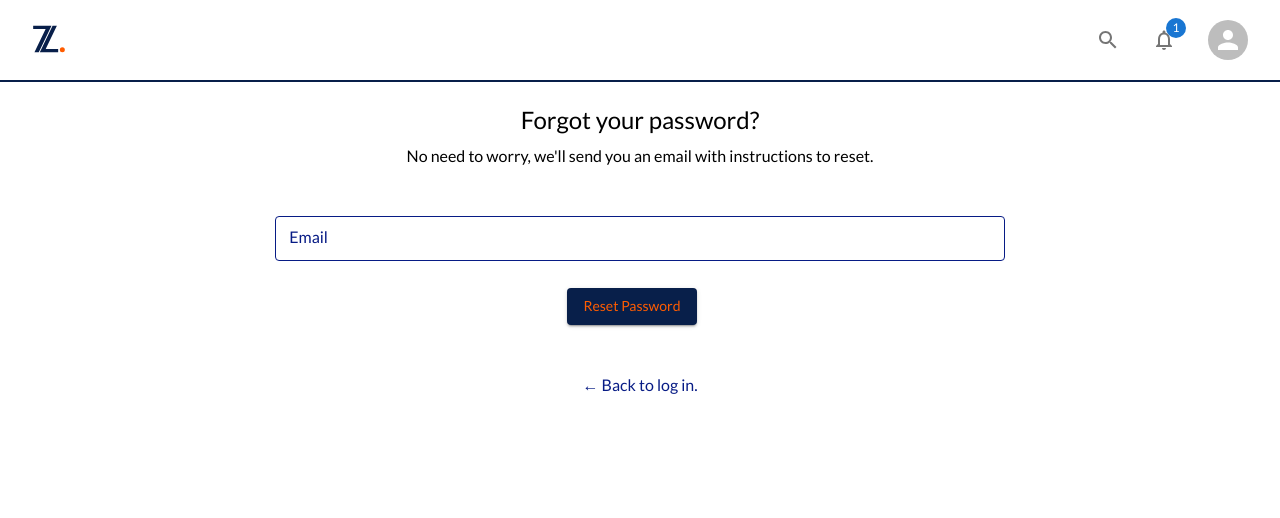
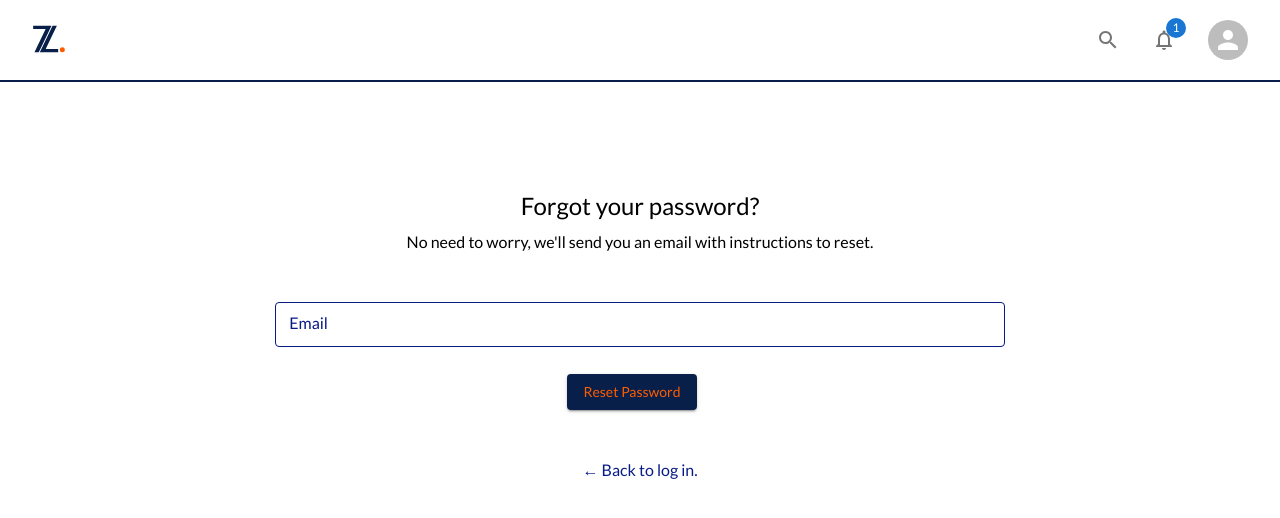
Before and after one commit to Vinyl-Davyl/zapi-dummy-fe, a React (Create React App) app: page /forgot-password in a window 1280 px wide. Shown: the top 518 px of the page. Built offline with nearby package versions, Linux system fonts and the light colour scheme.

Commit message:
made changes to the forgot password page

```diff
--- a/src/App.js
+++ b/src/App.js
@@ -1,11 +1,13 @@
-import React, { useState } from 'react'
+import React, { useEffect, useState } from 'react'
 import { Routes, Route } from 'react-router-dom'
+import { useDispatch } from 'react-redux'
 import { ThemeProvider } from '@mui/material'
 import { makeStyles } from '@mui/styles'
 
 import { ForgotPassword, Home, LoginPage, Signup, SingleApi, UserProfile, Categories, Category, CreateOrg } from './pages'
 import { Navbar } from './components'
 import { theme } from './theme'
+import { getApis } from './redux/features/api/apiSlice'
 
 const useStyles = makeStyles({
   router_container: {
@@ -18,6 +20,12 @@ const useStyles = makeStyles({
 const App = () => {
   const [query, setQuery] = useState('')
   const classes = useStyles()
+  const dispatch = useDispatch()
+
+  useEffect(() => {
+    dispatch(getApis)
+  // eslint-disable-next-line react-hooks/exhaustive-deps
+  },[])
 
   return (
     <ThemeProvider theme={theme}>
--- a/src/pages/ForgotPassword.jsx
+++ b/src/pages/ForgotPassword.jsx
@@ -32,7 +32,7 @@ const ForgotPassword = () => {
   }
 
   return (
-  <Stack direction='column' alignItems='center' textAlign='center' py={1} px={2}>
+  <Stack direction='column' height='60vh' alignItems='center' justifyContent='center' textAlign='center' py={1} px={2}>
     <Typography variant='h5' gutterBottom>
       Forgot your password?
     </Typography>
--- a/src/pages/Home.jsx
+++ b/src/pages/Home.jsx
@@ -1,10 +1,9 @@
-import React, { useEffect } from 'react'
-import { useDispatch, useSelector } from 'react-redux'
+import React from 'react'
+import { useSelector } from 'react-redux'
 import { Stack, Typography } from '@mui/material'
 import { makeStyles } from '@mui/styles'
 
 import { Carousel, LoadingSpinner, Sidebar } from '../components'
-import { getApis } from '../redux/features/api/apiSlice'
 
 const useStyles = makeStyles({
   section: {
@@ -23,12 +22,6 @@ const useStyles = makeStyles({
 const Home = () => {
   const classes = useStyles()
   const { apis, isLoading } = useSelector(store => store.apis)
-  const dispatch = useDispatch()
-
-  // useEffect(() => {
-  //   dispatch(getApis())
-  // // eslint-disable-next-line react-hooks/exhaustive-deps
-  // },[])
 
   // if(isLoading) return <LoadingSpinner />
 
```
